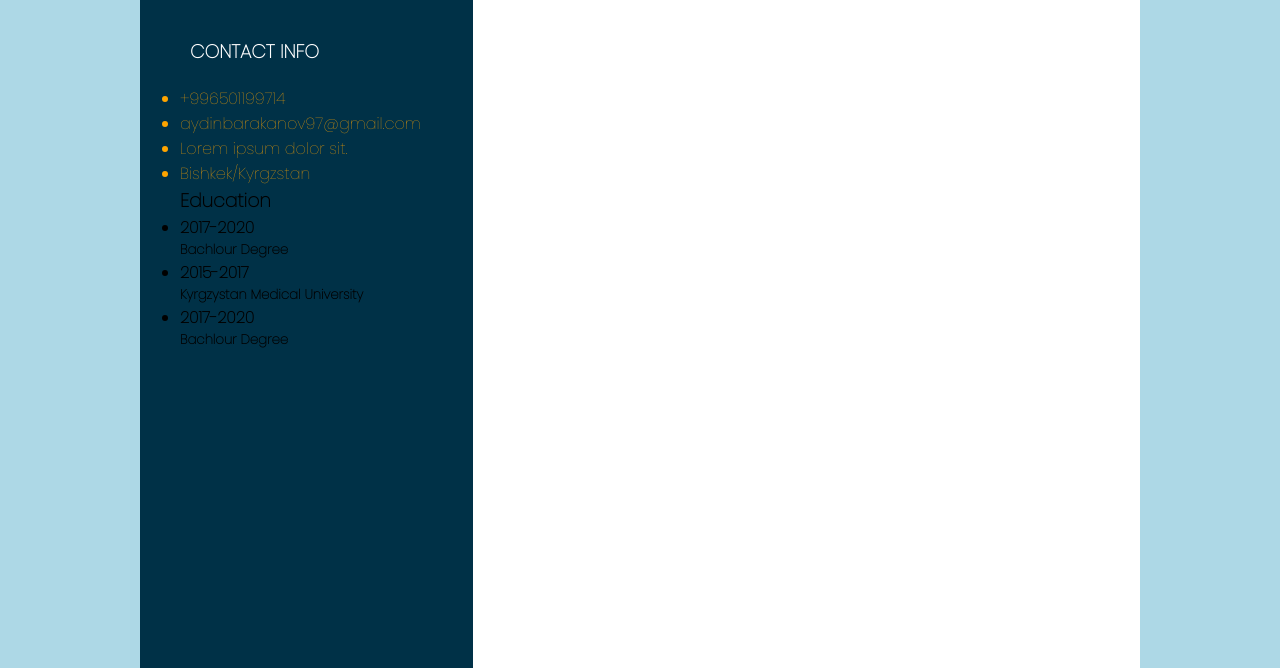
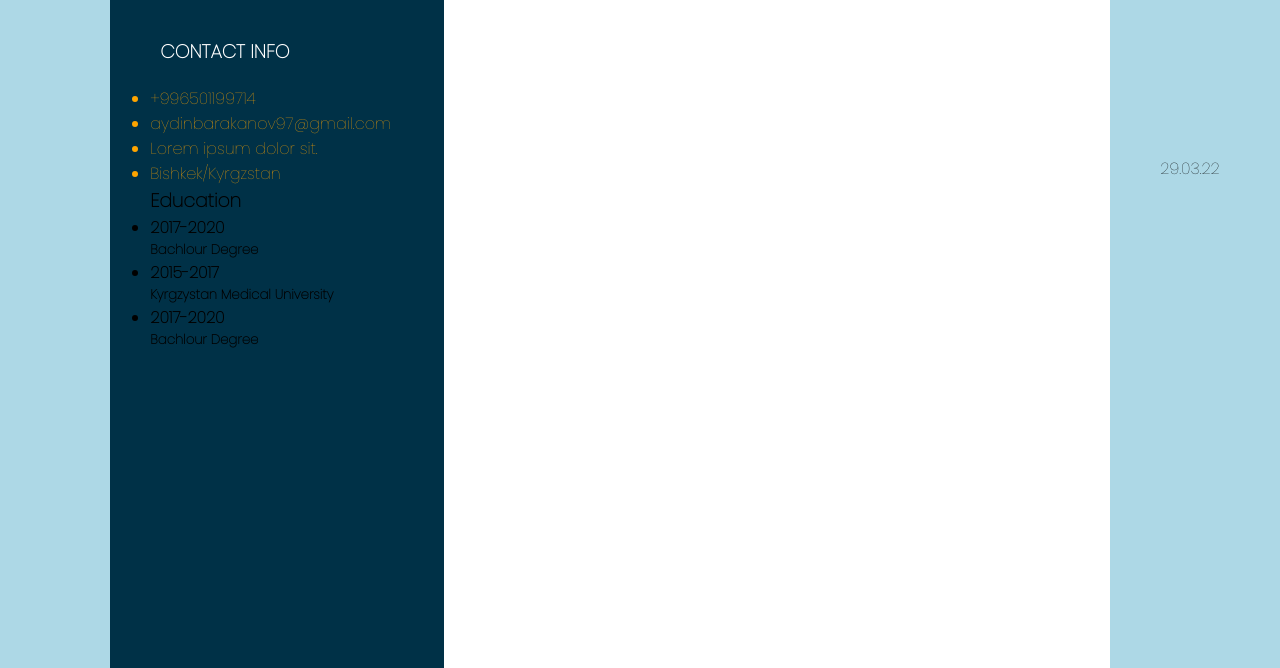
Before and after one commit to ABarakanov2/Testing-Makers-repo, a plain HTML site: page index.html in a window 1280 px wide. Shown: the part 382-1050 px from the top of the page. Drawn offline with Linux system fonts and the light colour scheme.

Commit message:
Added one div tag

```diff
--- a/index.html
+++ b/index.html
@@ -62,5 +62,6 @@
       </div>
       <div class="right_side"></div>
     </div>
+    <div>29.03.22</div>
   </body>
 </html>
```
